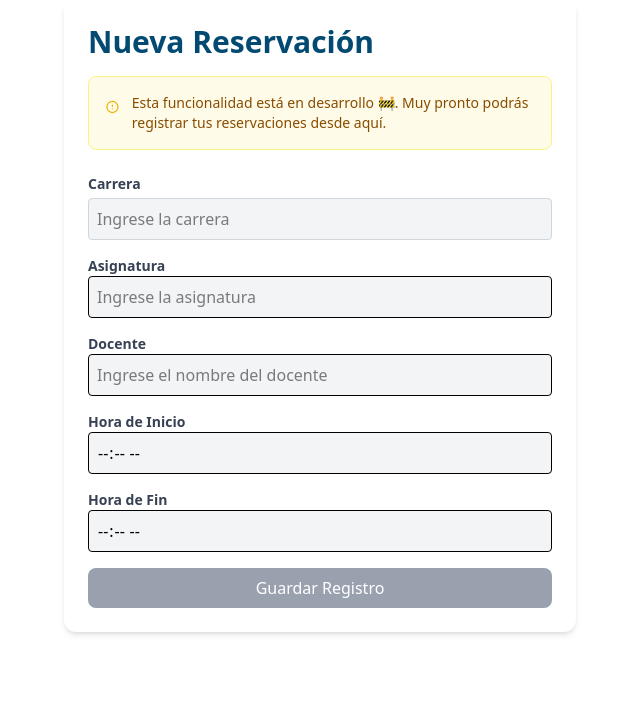
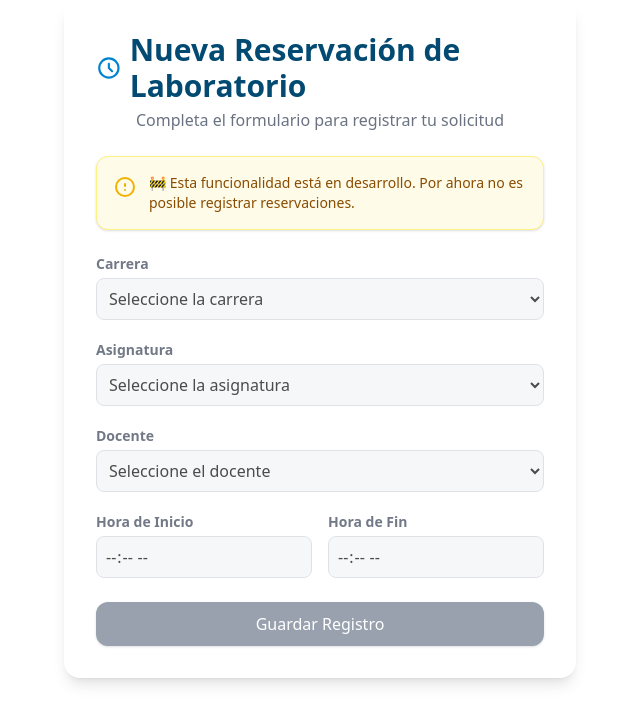
Before and after one commit to Davila99/crud-registrolab, a React (Vite) app: page /registro-lab in a window 1280 px wide. Shown: the top 724 px of the page, without its empty margins (320-960 px from the left). Built offline with nearby package versions, Linux system fonts and the light colour scheme.

Commit message:
update the form reservacion de laboratorios

```diff
--- a/src/components/RegistroLabForm.jsx
+++ b/src/components/RegistroLabForm.jsx
@@ -1,17 +1,47 @@
-import React from 'react'
+import React, { useState } from "react";
+
+const carreras = ["Ingeniería", "Arquitectura", "Medicina"];
+const asignaturas = ["Matemáticas", "Física", "Química"];
+const docentes = ["Juan Pérez", "Ana López", "Carlos Ruiz"];
 
 export default function RegistroLabForm() {
+  const [form, setForm] = useState({
+    carrera: "",
+    asignatura: "",
+    docente: "",
+    horaInicio: "",
+    horaFin: "",
+  });
+
+  const handleChange = (e) => {
+    setForm({ ...form, [e.target.name]: e.target.value });
+  };
+
+  const handleSubmit = (e) => {
+    e.preventDefault();
+    alert("🚧 Esta funcionalidad aún está en desarrollo.");
+  };
+
   return (
- <div className="max-w-lg mx-auto bg-white shadow-md rounded-xl p-6">
-  <form>
-    <h1 className="text-3xl font-bold text-sky-900 mb-4">
-      Nueva Reservación
+    <div className="max-w-lg mx-auto bg-white shadow-lg rounded-2xl p-8">
+      <form onSubmit={handleSubmit}>
+        {/* Título */}
+        <h1 className="flex flex-col items-center text-sky-900 mb-6">
+          <span className="text-3xl font-extrabold flex items-center gap-2">
+            <svg xmlns="http://www.w3.org/2000/svg" className="h-8 w-8 text-sky-600" fill="none" viewBox="0 0 24 24" stroke="currentColor">
+              <path strokeLinecap="round" strokeLinejoin="round" strokeWidth={2} d="M12 8v4l3 3m6-3a9 9 0 11-18 0 9 9 0 0118 0z" />
+            </svg>
+            Nueva Reservación de Laboratorio
+          </span>
+          <span className="text-base font-medium text-gray-500 mt-1">
+            Completa el formulario para registrar tu solicitud
+          </span>
         </h1>
 
         {/* Alerta de desarrollo */}
-    <div className="mb-6 p-4 bg-yellow-50 border border-yellow-200 rounded-lg flex items-start gap-3">
+        <div className="mb-6 p-4 bg-yellow-50 border border-yellow-200 rounded-xl flex items-start gap-3 shadow-sm">
           <svg
-        className="w-6 h-6 text-yellow-500 mt-0.5"
+            className="w-6 h-6 text-yellow-500 mt-0.5 flex-shrink-0"
             fill="none"
             stroke="currentColor"
             strokeWidth="2"
@@ -24,65 +54,107 @@ export default function RegistroLabForm() {
             />
           </svg>
           <p className="text-yellow-800 text-sm font-medium">
-        Esta funcionalidad está en desarrollo 🚧. Muy pronto podrás
-        registrar tus reservaciones desde aquí.
+            🚧 Esta funcionalidad está en desarrollo. Por ahora no es posible
+            registrar reservaciones.
           </p>
         </div>
 
-    {/* Inputs (deshabilitados por ahora) */}
-    <div className="mb-4">
-      <label className="block text-sm font-bold text-gray-700">Carrera</label>
-      <input
-        type="text"
-        className="w-full mt-1 p-2 border border-gray-300 rounded bg-gray-100 cursor-not-allowed"
-        placeholder="Ingrese la carrera"
+        {/* Inputs deshabilitados */}
+        <div className="grid gap-5 opacity-70 pointer-events-none select-none">
+          <div>
+            <label className="block text-sm font-semibold text-gray-700">
+              Carrera
+            </label>
+            <select
+              name="carrera"
+              value={form.carrera}
+              onChange={handleChange}
+              className="w-full mt-1 p-2 border border-gray-300 rounded-lg bg-gray-100"
               disabled
-      />
+            >
+              <option value="">Seleccione la carrera</option>
+              {carreras.map((c) => (
+                <option key={c} value={c}>{c}</option>
+              ))}
+            </select>
           </div>
-    <div className="mb-4">
-      <label className="block text-sm font-bold text-gray-700">Asignatura</label>
-      <input
-        type="text"
-        className="w-full p-2 border rounded bg-gray-100 cursor-not-allowed"
-        placeholder="Ingrese la asignatura"
+
+          <div>
+            <label className="block text-sm font-semibold text-gray-700">
+              Asignatura
+            </label>
+            <select
+              name="asignatura"
+              value={form.asignatura}
+              onChange={handleChange}
+              className="w-full mt-1 p-2 border border-gray-300 rounded-lg bg-gray-100"
               disabled
-      />
+            >
+              <option value="">Seleccione la asignatura</option>
+              {asignaturas.map((a) => (
+                <option key={a} value={a}>{a}</option>
+              ))}
+            </select>
           </div>
-    <div className="mb-4">
-      <label className="block text-sm font-bold text-gray-700">Docente</label>
-      <input
-        type="text"
-        className="w-full p-2 border rounded bg-gray-100 cursor-not-allowed"
-        placeholder="Ingrese el nombre del docente"
+
+          <div>
+            <label className="block text-sm font-semibold text-gray-700">
+              Docente
+            </label>
+            <select
+              name="docente"
+              value={form.docente}
+              onChange={handleChange}
+              className="w-full mt-1 p-2 border border-gray-300 rounded-lg bg-gray-100"
               disabled
-      />
+            >
+              <option value="">Seleccione el docente</option>
+              {docentes.map((d) => (
+                <option key={d} value={d}>{d}</option>
+              ))}
+            </select>
           </div>
-    <div className="mb-4">
-      <label className="block text-sm font-bold text-gray-700">Hora de Inicio</label>
+
+          <div className="grid grid-cols-2 gap-4">
+            <div>
+              <label className="block text-sm font-semibold text-gray-700">
+                Hora de Inicio
+              </label>
               <input
                 type="time"
-        className="w-full p-2 border rounded bg-gray-100 cursor-not-allowed"
-        disabled
-      />
-    </div>
-    <div className="mb-4">
-      <label className="block text-sm font-bold text-gray-700">Hora de Fin</label>
-      <input
-        type="time"
-        className="w-full p-2 border rounded bg-gray-100 cursor-not-allowed"
+                name="horaInicio"
+                value={form.horaInicio}
+                onChange={handleChange}
+                className="w-full mt-1 p-2 border border-gray-300 rounded-lg bg-gray-100"
                 disabled
               />
             </div>
 
+            <div>
+              <label className="block text-sm font-semibold text-gray-700">
+                Hora de Fin
+              </label>
+              <input
+                type="time"
+                name="horaFin"
+                value={form.horaFin}
+                onChange={handleChange}
+                className="w-full mt-1 p-2 border border-gray-300 rounded-lg bg-gray-100"
+                disabled
+              />
+            </div>
+          </div>
+        </div>
+
+        {/* Botón deshabilitado */}
         <button
           type="button"
           disabled
-      className="w-full bg-gray-400 text-white px-4 py-2 rounded-lg cursor-not-allowed"
+          className="w-full mt-6 bg-gray-400 text-white font-medium px-4 py-2.5 rounded-xl shadow-sm cursor-not-allowed"
         >
           Guardar Registro
         </button>
       </form>
     </div>
-
-  )
+  );
 }
```
Lines whose indentation alone changed are shown as unchanged.
